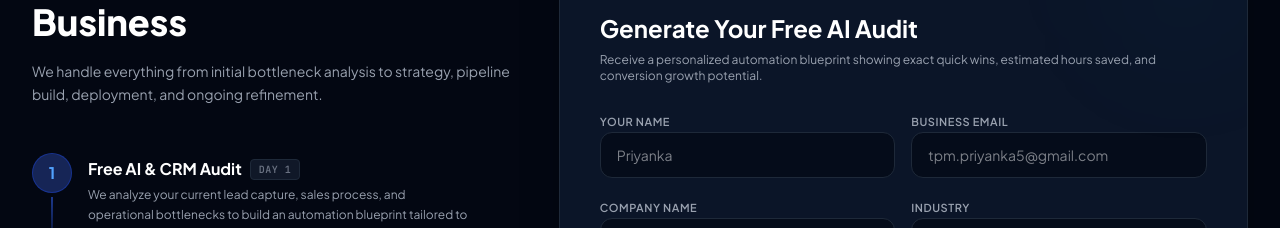
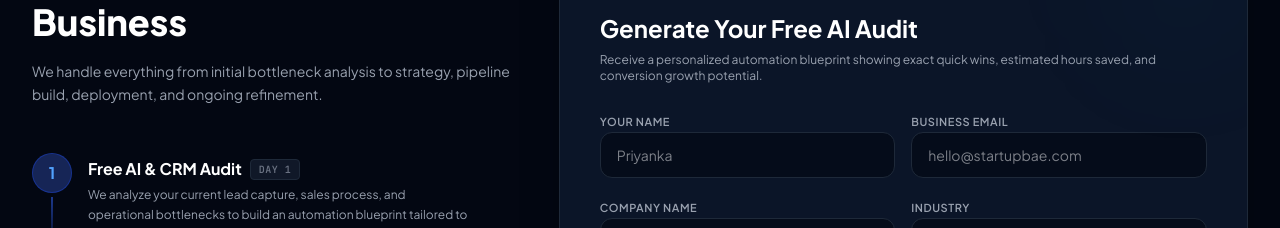
Before and after one commit to priyanka082211/Startupbae-june, a React (Vite) app: page / in a window 1280 px wide. Shown: the part 3920-4148 px from the top of the page. Built offline with nearby package versions, Linux system fonts and the light colour scheme.

Commit message:
Update App.tsx

```diff
--- a/src/App.tsx
+++ b/src/App.tsx
@@ -728,7 +728,7 @@ export default function App() {
                               <input
                                 type="email"
                                 required
-                                placeholder="tpm.priyanka5@gmail.com"
+                                placeholder="hello@startupbae.com"
                                 value={formData.email}
                                 onChange={(e) => setFormData({...formData, email: e.target.value})}
                                 className="w-full bg-gray-950/60 border border-gray-800 rounded-xl px-4 py-3 text-sm focus:outline-none focus:border-blue-500/80 transition-colors duration-200"
```
